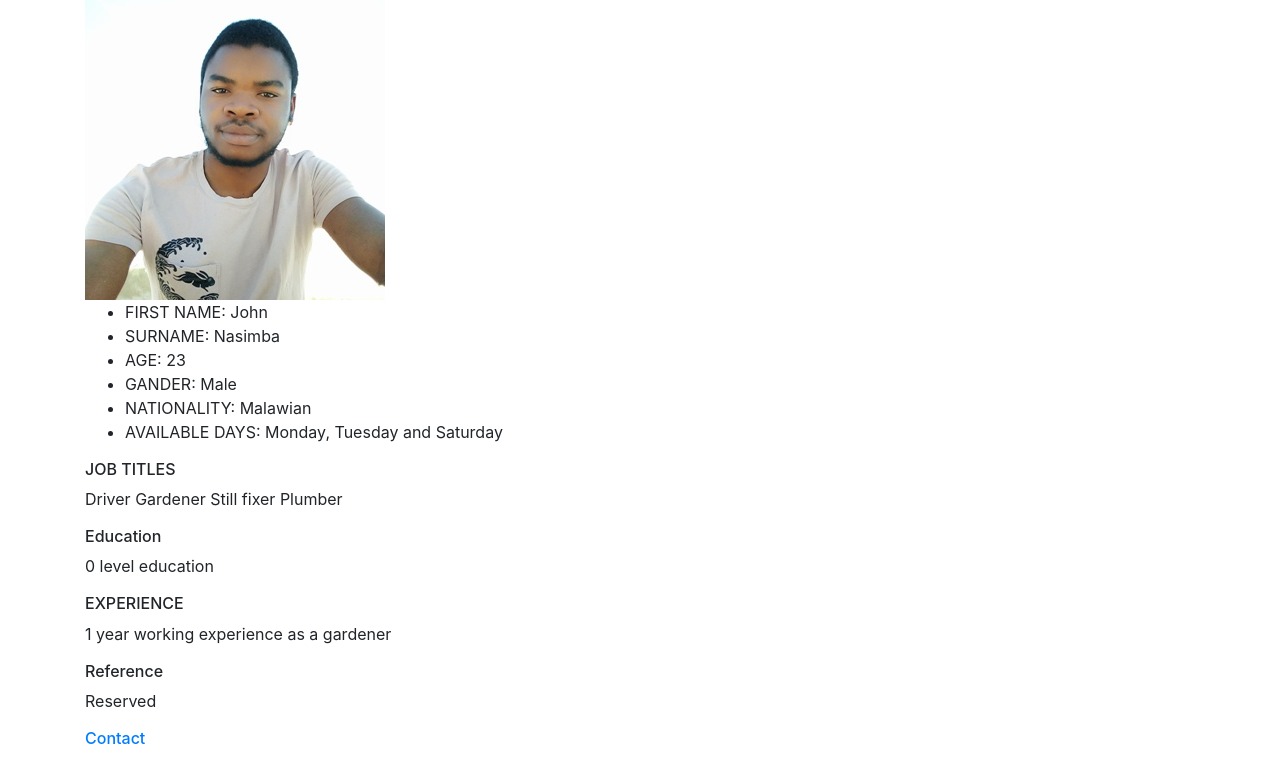
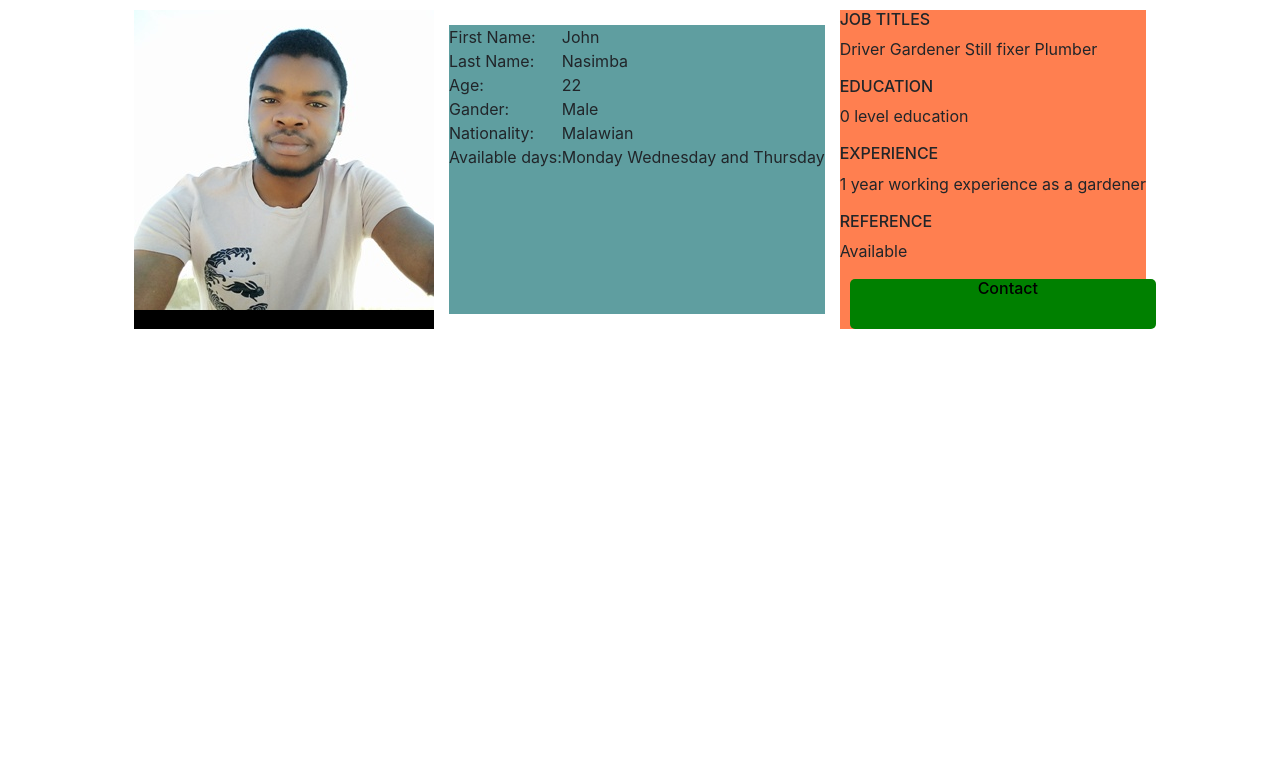
Before and after one commit to Johnnasimba/Custom-applicant-page-for-houtbayapp, a plain HTML site: page index.html in a window 1280 px wide. Drawn offline with nearby package versions, Linux system fonts and the light colour scheme.

Commit message:
Created styles for applicant section

```diff
--- a/applicant.css
+++ b/applicant.css
@@ -0,0 +1,61 @@
+.applicant {
+    display: flex;
+    justify-content: center;
+    margin: 10px;
+
+}
+.image {
+    background: #000;
+}
+.applicant-details {
+    display: flex;
+    flex-wrap: wrap;
+    justify-content: space-between;
+
+}
+.applicant-details .img {
+    max-width: 300px;
+    max-height: 300px;
+    margin-bottom: 5px;
+}
+.personal-details {
+    background-color: cadetblue;
+    display: flex;
+    margin: 15px;
+}
+.personal-details ul {
+    list-style-type: none;
+    padding: 0px;
+}
+.personal-details li {
+    display: flex;
+    justify-content: space-between;
+    margin: 0px;
+    padding: 0px;
+}
+.extras{
+    background-color: coral;
+}
+.extras .contact {
+    border-radius: 5px;
+    width: 100%;
+    margin-left: 10px;
+    padding-left: 10px;
+    background: green;
+    height: 50px;
+    color: black;
+}
+.extras .contact  a {
+    margin: 0px;
+    color: black;
+    font-size: 2.4rem;
+    text-decoration: none;
+}
+@media screen and (min-with: 1000px) {
+    .applicant {
+        display: flex;
+        flex: row;
+        flex-wrap: nowrap;
+
+    }
+}
--- a/index.html
+++ b/index.html
@@ -8,7 +8,7 @@
 
     <!-- Bootstrap CSS -->
     <link rel="stylesheet" href="https://maxcdn.bootstrapcdn.com/bootstrap/4.0.0/css/bootstrap.min.css" integrity="sha384-Gn5384xqQ1aoWXA+058RXPxPg6fy4IWvTNh0E263XmFcJlSAwiGgFAW/dAiS6JXm" crossorigin="anonymous">
-    <link rel="stylesheet" href="styles.css">
+    <link rel="stylesheet" href="applicant.css">
 
     <title>Hout Bay Job Seekers</title>
   </head>
@@ -17,29 +17,25 @@
         <div class="applicant">
           <!-- Applicant  details -->
           <div class="applicant-details">
-              <div class="image">
+              <div class="image img-fluid">
                 <img src="./John Nasimba.jpg" alt="John Nasimba">
               </div>
               <div class="personal-details">
                 <ul>
-                  <li>
-                    <span>FIRST NAME:</span> <span>John</span>
-                  </li>
-                  <li>
-                    <span>SURNAME:</span> <span>Nasimba</span>
-                  </li>
-                  <li>
-                    <span>AGE:</span> <span>23</span>
-                  </li>
-                  <li>
-                    <span>GANDER:</span> <span>Male</span>
-                  </li>
-                  <li>
-                    <span>NATIONALITY:</span> <span>Malawian</span>
-                  </li>
-                  <li>
-                    <span>AVAILABLE DAYS:</span> <span>Monday, Tuesday and Saturday</span>
-                  </li>
+                  <li>First Name:</li>
+                  <li>Last Name:</li>
+                  <li>Age:</li>
+                  <li>Gander:</li>
+                  <li>Nationality:</li>
+                  <li>Available days:</li>
+                </ul>
+                <ul>
+                  <li>John</li>
+                  <li>Nasimba</li>
+                  <li>22</li>
+                  <li>Male</li>
+                  <li>Malawian</li>
+                  <li>Monday Wednesday and Thursday</li>
                 </ul>
               </div>
               <div class="extras">
@@ -53,7 +49,7 @@
                      </p>
                   </div>
                   <div class="education">
-                    <h6>Education</h6>
+                    <h6>EDUCATION</h6>
                      <p>
                      0 level education
                      </p>
@@ -65,13 +61,13 @@
                      </p>
                   </div>
                   <div class="reference">
-                    <h6>Reference</h6>
+                    <h6>REFERENCE</h6>
                      <p>
-                     Reserved
+                      Available
                      </p>
                   </div>
                   <div class="contact">
-                    <a href="#"> <h6>Contact</h6></a>
+                    <a href="#" > <h6 align="center">Contact</h6></a>
                   </div>
               </div>
           </div>
```
